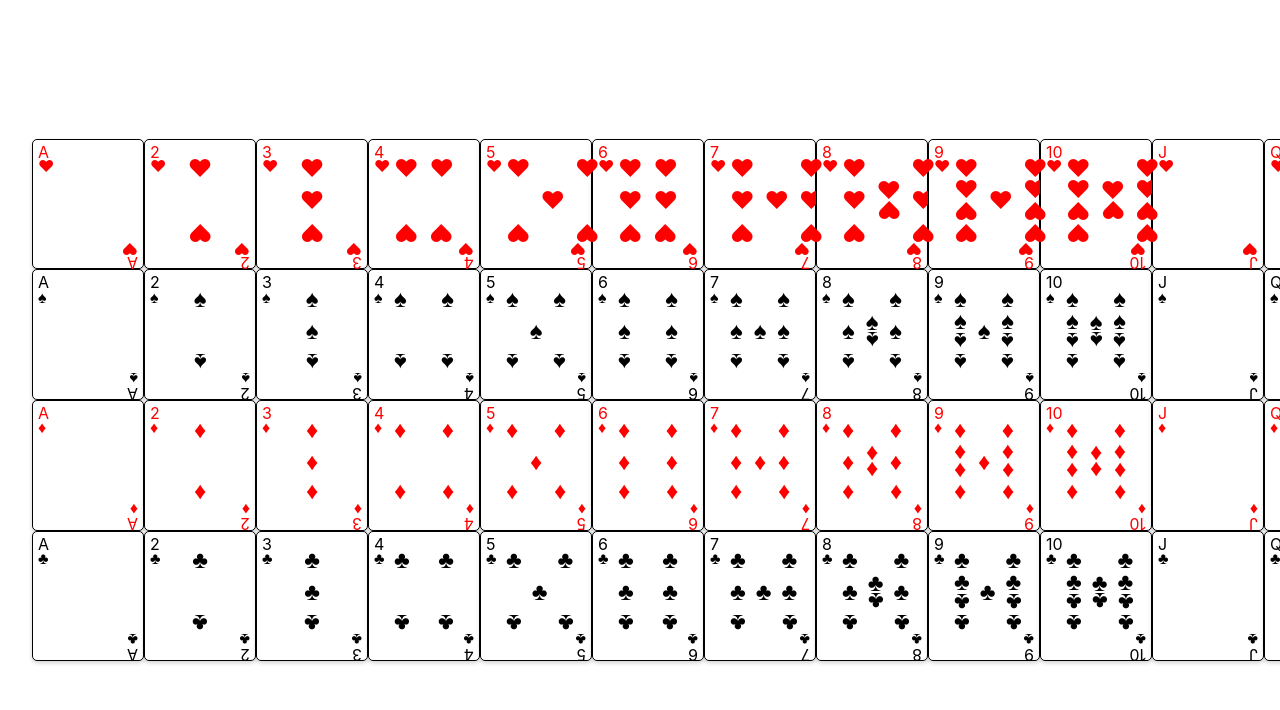
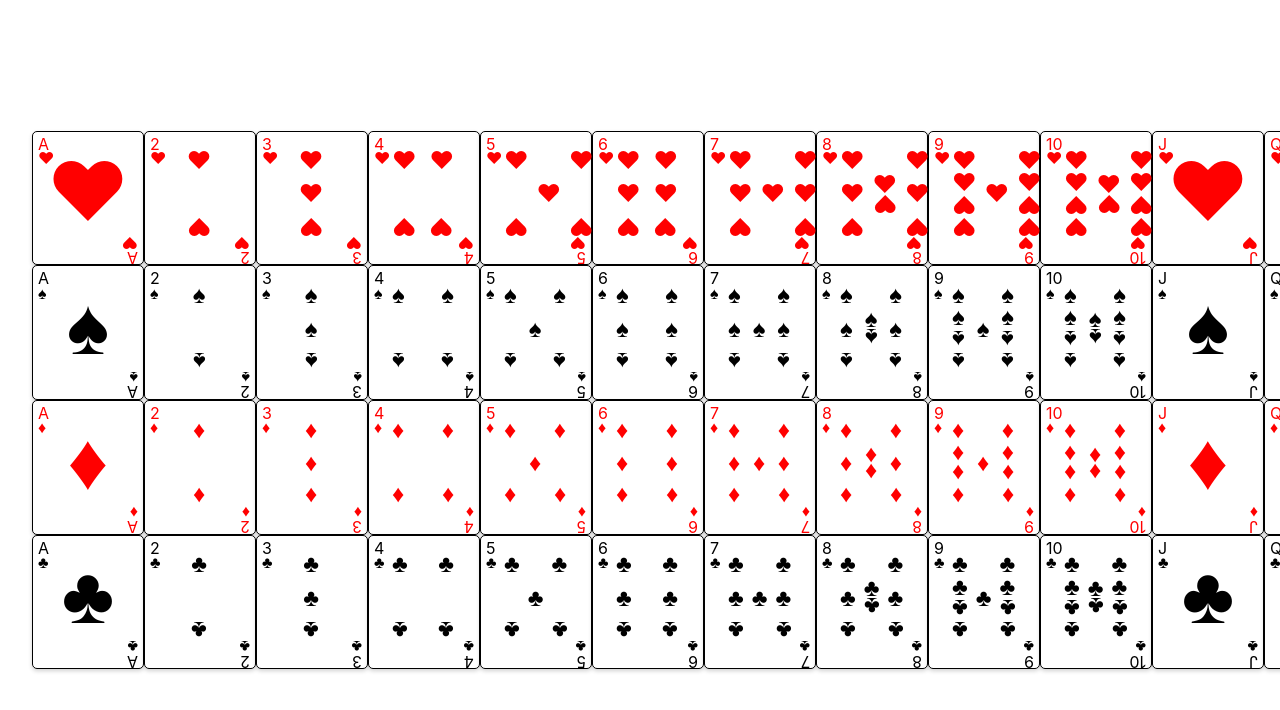
Before and after one commit to TalkingFox/React-Solitaire, a React (Vite) app in the folder react-solitaire/: page / in a window 1280 px wide. Shown: the top 710 px of the page. Built offline with nearby package versions, Linux system fonts and the light colour scheme.

Commit message:
Add suit face instead of character face for now

```diff
--- a/react-solitaire/src/components/playing-card/PlayingCard.tsx
+++ b/react-solitaire/src/components/playing-card/PlayingCard.tsx
@@ -14,6 +14,13 @@ interface Card {
     text: string,
 }
 
+const facesByText = new Map([
+    ['A', 'Ace'],
+    ['J', 'Jack'],
+    ['Q', 'Queen'],
+    ['K', 'King']
+])
+
 function PlayingCard({ suit, text }: Card) {
     const [cardSymbol, cardColor] = GetSymbolAndColorFromSuit(suit)
     let numberOfElements = Number(text);
@@ -21,6 +28,8 @@ function PlayingCard({ suit, text }: Card) {
         numberOfElements = 1
     }
     const cardClasses = `card suit-${cardColor}`
+    const cardFace = facesByText.get(text) ?? ''
+
     return (
         <>
             <div className={cardClasses}>
@@ -28,7 +37,7 @@ function PlayingCard({ suit, text }: Card) {
                     <span>{text}</span>
                     <span>{cardSymbol}</span>
                 </div>
-                <CardCenter symbol={cardSymbol} numberOfElements={numberOfElements} />
+                <CardCenter symbol={cardSymbol} numberOfElements={numberOfElements} face={cardFace} />
                 <div className="card-footer">
                     <span>{cardSymbol}</span>
                     <span>{text}</span>
--- a/react-solitaire/src/components/playing-card/card-center/CardCenter.css
+++ b/react-solitaire/src/components/playing-card/card-center/CardCenter.css
@@ -29,7 +29,7 @@
 }
 
 .card-column > span {
-    margin: -5px 5px -5px 5px
+    margin: -5px 5px -5px 3px
 }
 
 .card-column span:last-of-type {
@@ -43,3 +43,8 @@
 .card-symbol-rotated {
     transform: rotate(180deg);
 }
+
+.card-face {
+    font-size: 5em;
+    margin: -20px;
+}
--- a/react-solitaire/src/components/playing-card/card-center/CardCenter.tsx
+++ b/react-solitaire/src/components/playing-card/card-center/CardCenter.tsx
@@ -14,7 +14,15 @@ interface Column {
     applyClassToSecondHalf?: boolean
 }
 
-function CardCenter({ symbol, color, face, numberOfElements }: CardFace) {
+function CardCenter({ symbol, face, numberOfElements }: CardFace) {
+    if (face) {
+        return <>
+            <div className='card-center card-center--centered'>
+                <span className='card-face'>{symbol}</span>
+            </div>
+        </>
+    }
+
     let columns: Column[] = []
     switch (numberOfElements) {
         case 2:
@@ -29,15 +37,15 @@ function CardCenter({ symbol, color, face, numberOfElements }: CardFace) {
         case 5:
         case 7:
         case 9:
-            columns.push({ class: 'card-column', elementCount: Math.floor(numberOfElements / 2) , elementClass:'card-symbol-rotated', applyClassToSecondHalf: true})
+            columns.push({ class: 'card-column', elementCount: Math.floor(numberOfElements / 2), elementClass: 'card-symbol-rotated', applyClassToSecondHalf: true })
             columns.push({ class: 'card-column card-column--centered', elementCount: 1 })
-            columns.push({ class: 'card-column', elementCount: Math.floor(numberOfElements / 2) , elementClass:'card-symbol-rotated', applyClassToSecondHalf: true})
+            columns.push({ class: 'card-column', elementCount: Math.floor(numberOfElements / 2), elementClass: 'card-symbol-rotated', applyClassToSecondHalf: true })
             break;
         case 8:
         case 10:
-            columns.push({ class: 'card-column', elementCount: Math.floor((numberOfElements - 1) / 2), elementClass:'card-symbol-rotated', applyClassToSecondHalf: true })
-            columns.push({ class: 'card-column card-column--centered', elementCount: 2, elementClass:'card-symbol-big' })
-            columns.push({ class: 'card-column', elementCount: Math.floor((numberOfElements - 1) / 2), elementClass:'card-symbol-rotated', applyClassToSecondHalf: true })
+            columns.push({ class: 'card-column', elementCount: Math.floor((numberOfElements - 1) / 2), elementClass: 'card-symbol-rotated', applyClassToSecondHalf: true })
+            columns.push({ class: 'card-column card-column--centered', elementCount: 2, elementClass: 'card-symbol-big' })
+            columns.push({ class: 'card-column', elementCount: Math.floor((numberOfElements - 1) / 2), elementClass: 'card-symbol-rotated', applyClassToSecondHalf: true })
             break;
     }
 
```
